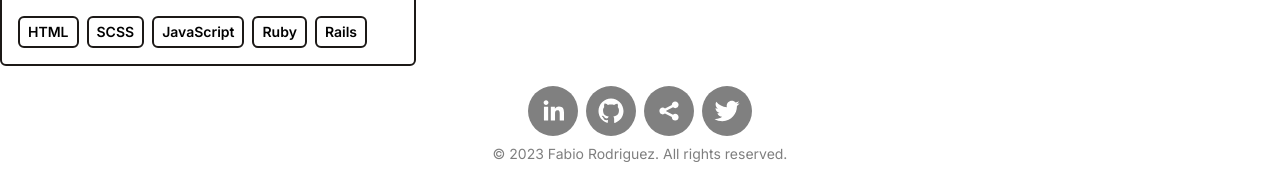
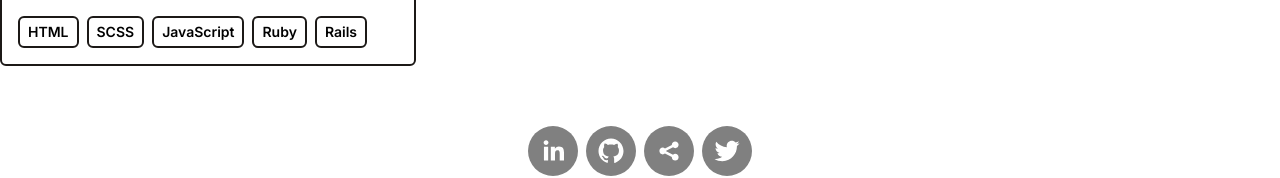
Before and after one commit to frodri13/Fabio-Rodriguez.Porfolio, a Next.js app: page / in a window 1280 px wide. Shown: the part 3498-3676 px from the top of the page. Built offline with nearby package versions, Linux system fonts and the light colour scheme.

Commit message:
stickynav completed missing pic

```diff
--- a/app/page.tsx
+++ b/app/page.tsx
@@ -2,6 +2,7 @@
 import Intro from "@/components/Intro";
 import Portfolio from "@/components/Portfolio";
 import Skills from "@/components/Skills";
+import StickyNav from "@/components/StickyNav";
 
 export default function Home() {
   return (
@@ -19,7 +20,7 @@
         <section id="projects">
           <Portfolio />
         </section>
-
+        <StickyNav />
       </div>
     </main>
   )
--- /dev/null
+++ b/components/StickyNav.tsx
@@ -0,0 +1,19 @@
+import Link from "next/link";
+
+export default function StickyNav(){
+    return(
+        <Link href="#hero">
+           <footer className="sticky bottom-5 w-full cursor-pointer">
+            <div className="flex items-center justify-center">
+                <img
+                    className="h-10 w-10 rounded-full filter grayscale
+                    hover:grayscale-0"
+                src="#" alt="Img that brings us back to the top" />
+
+            </div>
+
+        </footer>
+    </Link>
+
+    )
+}
```
